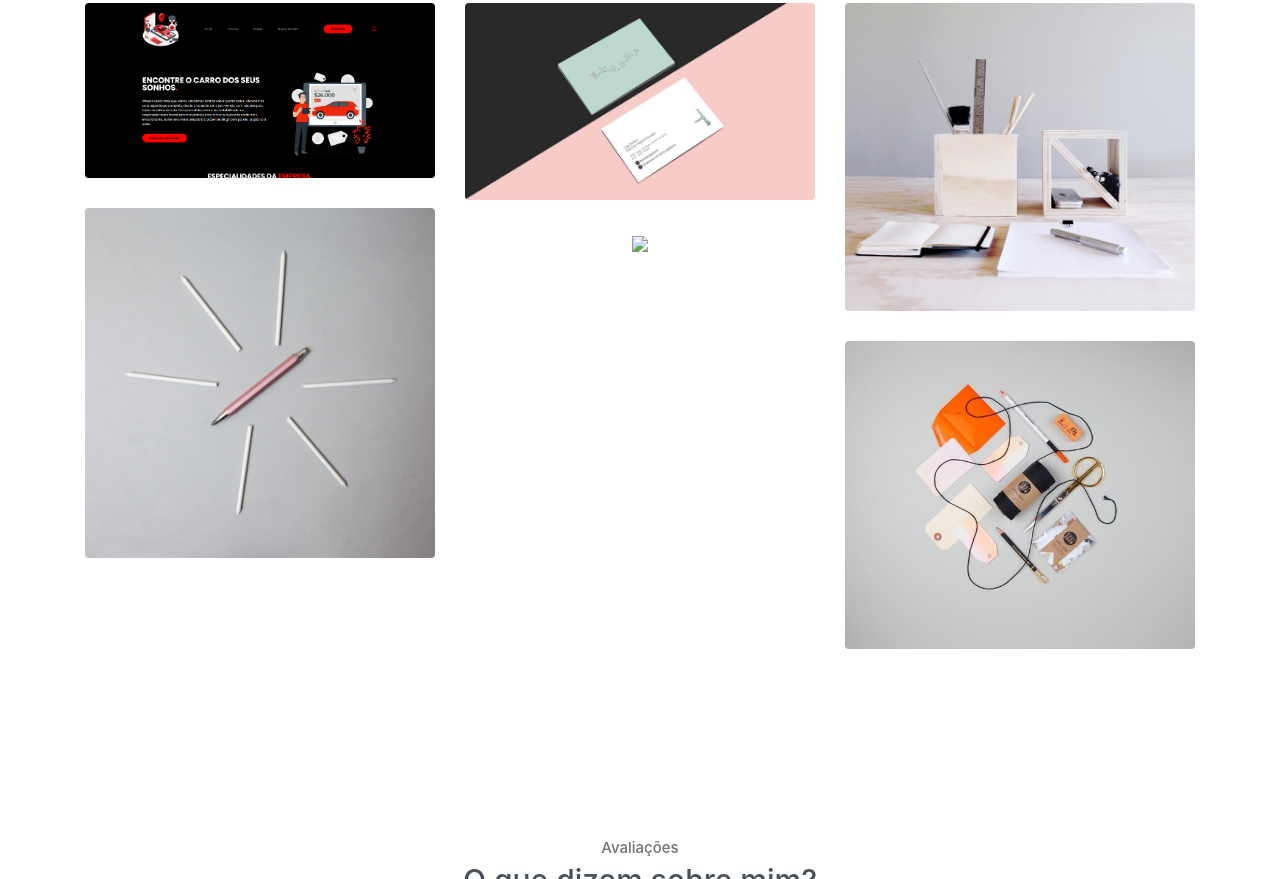
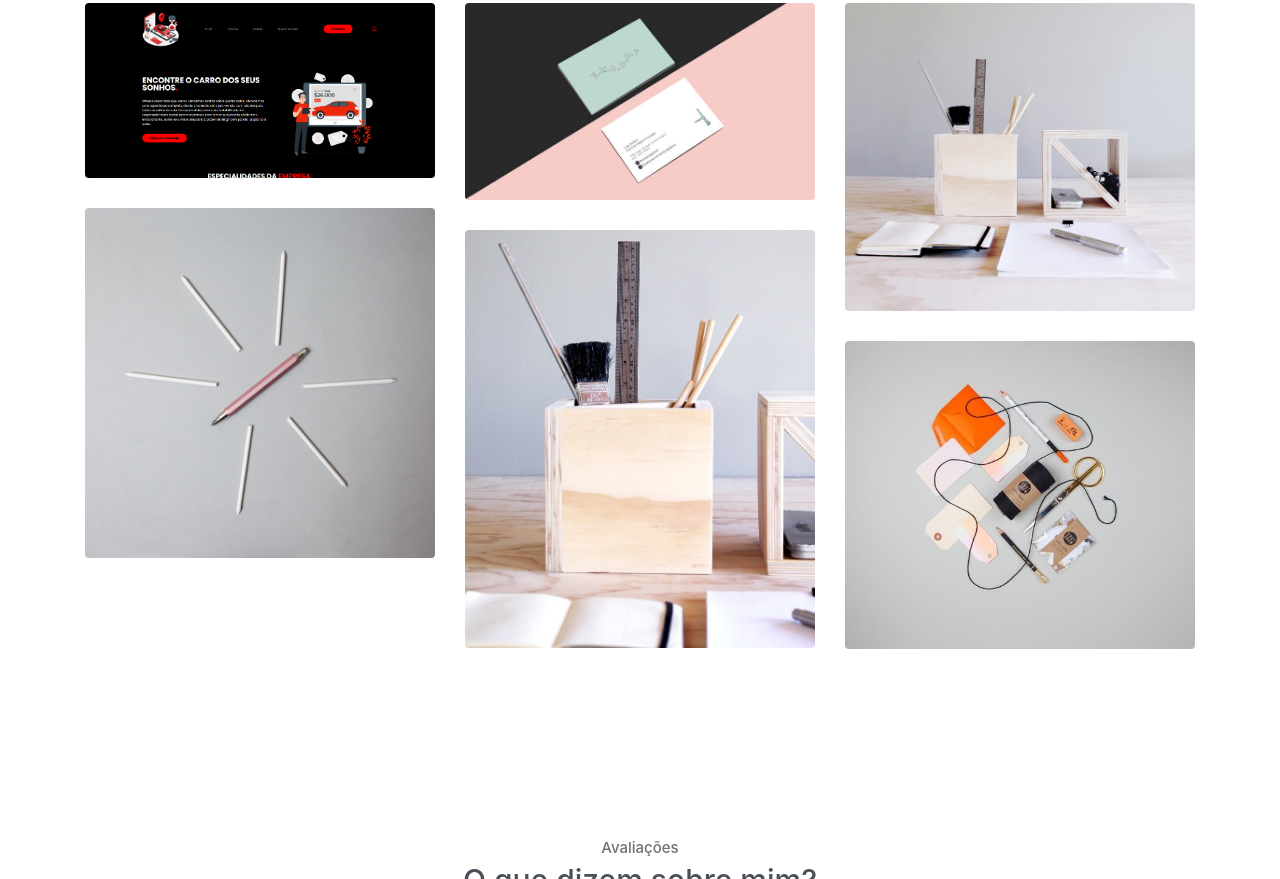
Before and after one commit to EduMafra10/index.html, a plain HTML site: page index.html in a window 1280 px wide. Shown: the part 2694-3573 px from the top of the page. Drawn offline with Linux system fonts and the light colour scheme.

Commit message:
Update index.html

```diff
--- a/index.html
+++ b/index.html
@@ -240,7 +240,7 @@
                         </div>
                     </div>
                     <div class="img-wrapper">
-                        <img src="imgs/folio-4.jpg alt="">
+                        <img src="imgs/folio-4.jpg" alt="">
                         <div class="overlay">
                             <div class="overlay-infos">
                                 <h5>Game Mafra</h5>
```
